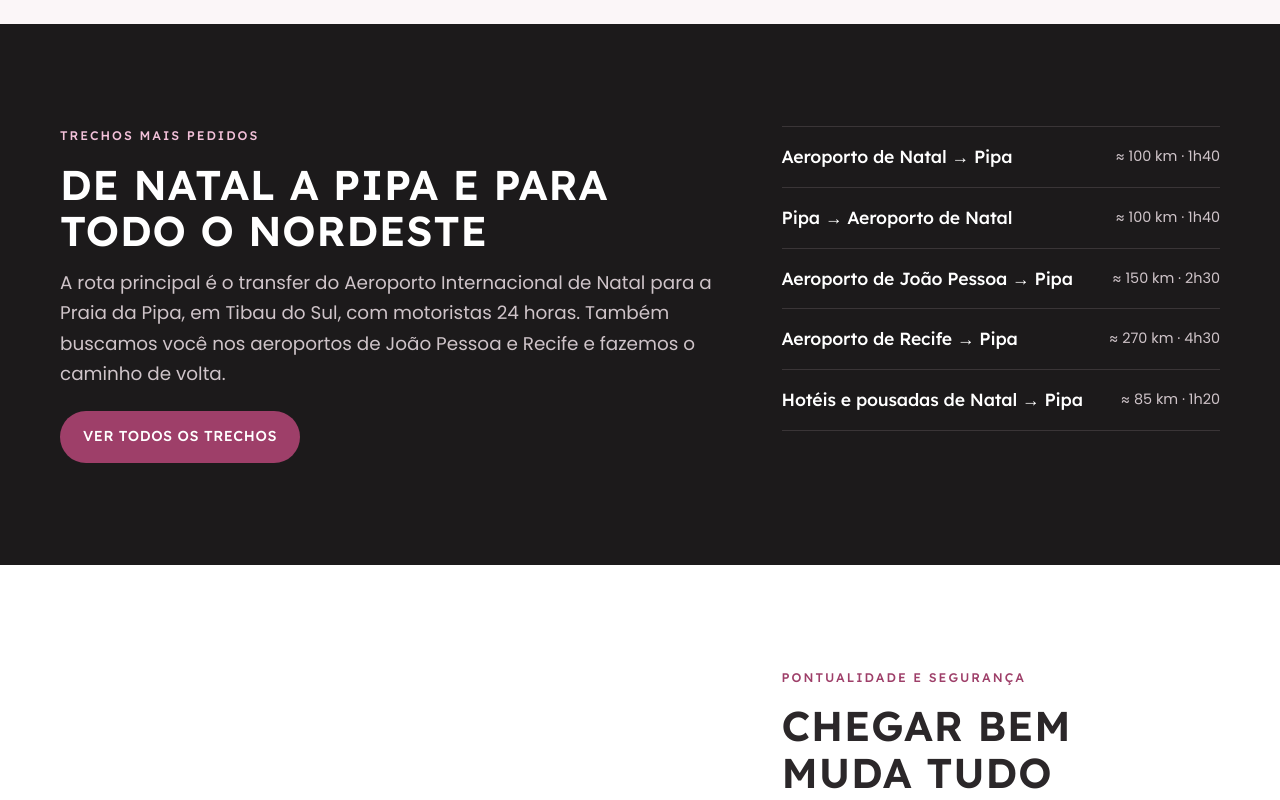
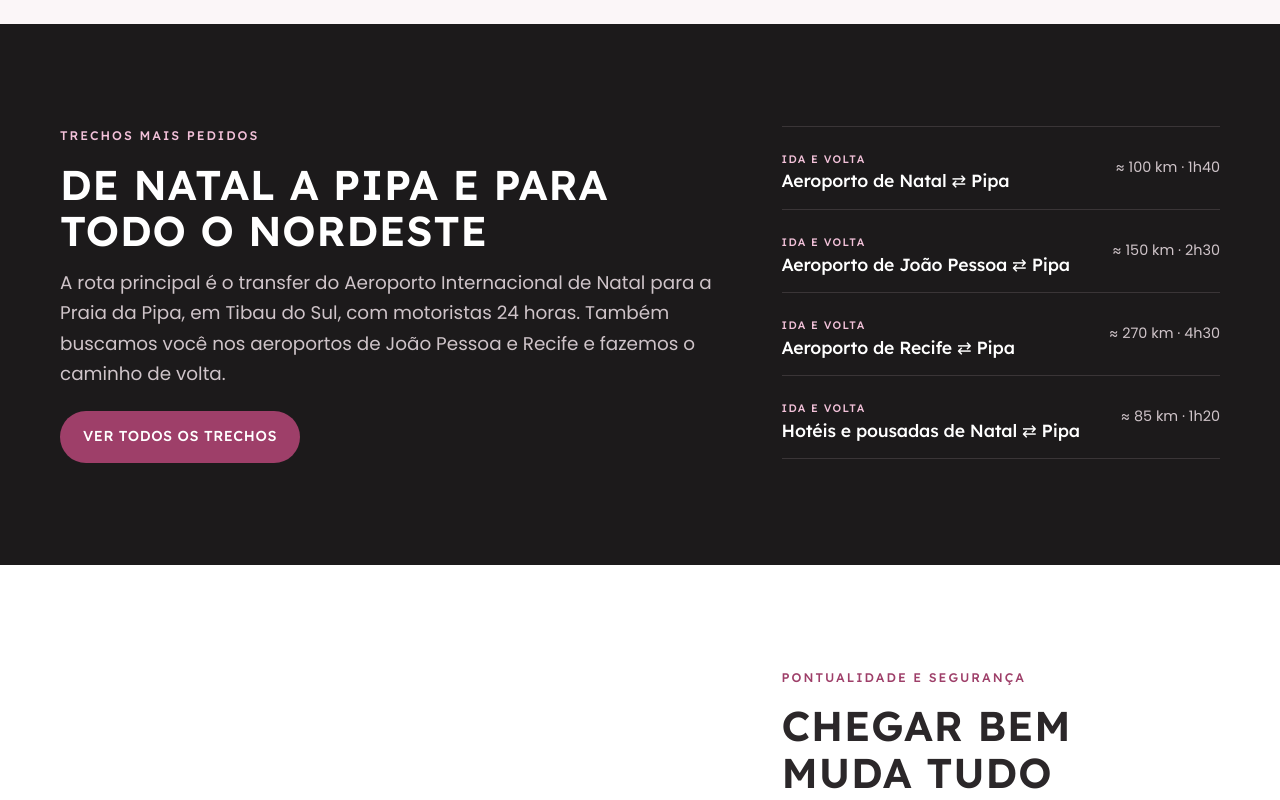
Before and after one commit to EncantosHub/kelli-klein-transfer, a plain HTML site: page index.html in a window 1280 px wide. Shown: the part 1620-2420 px from the top of the page. Drawn offline with Linux system fonts and the light colour scheme.

Commit message:
Trechos: une ida e volta em uma linha por aeroporto
Co-Authored-By: Claude Opus 5.5 <noreply@anthropic.com>
Claude-Session: https://claude.ai/code/session_01Pqrq7tasGns3TXuErtq6ax

```diff
--- a/index.html
+++ b/index.html
@@ -102,11 +102,10 @@
       </div>
     </div>
     <div class="trechos">
-      <div class="trecho"><h3>Aeroporto de Natal → Pipa</h3><span>≈ 100 km · 1h40</span></div>
-      <div class="trecho"><h3>Pipa → Aeroporto de Natal</h3><span>≈ 100 km · 1h40</span></div>
-      <div class="trecho"><h3>Aeroporto de João Pessoa → Pipa</h3><span>≈ 150 km · 2h30</span></div>
-      <div class="trecho"><h3>Aeroporto de Recife → Pipa</h3><span>≈ 270 km · 4h30</span></div>
-      <div class="trecho"><h3>Hotéis e pousadas de Natal → Pipa</h3><span>≈ 85 km · 1h20</span></div>
+      <div class="trecho"><div><small class="ida">Ida e volta</small><h3>Aeroporto de Natal ⇄ Pipa</h3></div><span>≈ 100 km · 1h40</span></div>
+      <div class="trecho"><div><small class="ida">Ida e volta</small><h3>Aeroporto de João Pessoa ⇄ Pipa</h3></div><span>≈ 150 km · 2h30</span></div>
+      <div class="trecho"><div><small class="ida">Ida e volta</small><h3>Aeroporto de Recife ⇄ Pipa</h3></div><span>≈ 270 km · 4h30</span></div>
+      <div class="trecho"><div><small class="ida">Ida e volta</small><h3>Hotéis e pousadas de Natal ⇄ Pipa</h3></div><span>≈ 85 km · 1h20</span></div>
     </div>
   </div>
 </section>
@@ -230,9 +229,9 @@
       <div>
         <h3>Trechos</h3>
         <ul>
-          <li><a href="transfer-natal-pipa.html#aeroporto">Aeroporto de Natal → Pipa</a></li>
-          <li><a href="transfer-natal-pipa.html#joao-pessoa">Aeroporto de João Pessoa → Pipa</a></li>
-          <li><a href="transfer-natal-pipa.html#recife">Aeroporto de Recife → Pipa</a></li>
+          <li><a href="transfer-natal-pipa.html#aeroporto">Ida e volta: Aeroporto de Natal ⇄ Pipa</a></li>
+          <li><a href="transfer-natal-pipa.html#joao-pessoa">Ida e volta: Aeroporto de João Pessoa ⇄ Pipa</a></li>
+          <li><a href="transfer-natal-pipa.html#recife">Ida e volta: Aeroporto de Recife ⇄ Pipa</a></li>
           <li><a href="transfer-natal-pipa.html#trechos">Hotéis e pousadas</a></li>
         </ul>
       </div>
--- a/styles.css
+++ b/styles.css
@@ -342,3 +342,8 @@ td strong { font-family: var(--f-display); font-weight: 500; }
 .garantia p { color: var(--suave); font-size: var(--t-sm); }
 .placa-vermelha { display: inline-block; font-family: var(--f-display); font-weight: 600; font-size: .72rem; letter-spacing: .12em; text-transform: uppercase; color: #fff; background: #B3261E; border-radius: 4px; padding: 2px 7px; vertical-align: 2px; }
 .bloco .capa-grande.com-foto > img.fundo { position: absolute; inset: 0; z-index: -2; }
+
+/* Selo "ida e volta" nos trechos */
+.ida { display: inline-block; font-family: var(--f-display); font-size: .68rem; font-weight: 500; letter-spacing: .12em; text-transform: uppercase; color: var(--rosa-escuro); }
+.escuro .ida { color: var(--nevoa); margin-bottom: 2px; }
+.trecho > div { min-width: 0; }
```
Also changed, not shown: passeios-em-pipa.html (+3 -3 lines), sobre-e-contato.html (+4 -4 lines), src/index.html (+4 -5 lines), src/sobre-e-contato.html (+1 -1 lines), src/transfer-natal-pipa.html (+4 -4 lines), transfer-natal-pipa.html (+7 -7 lines), 1 other file.
